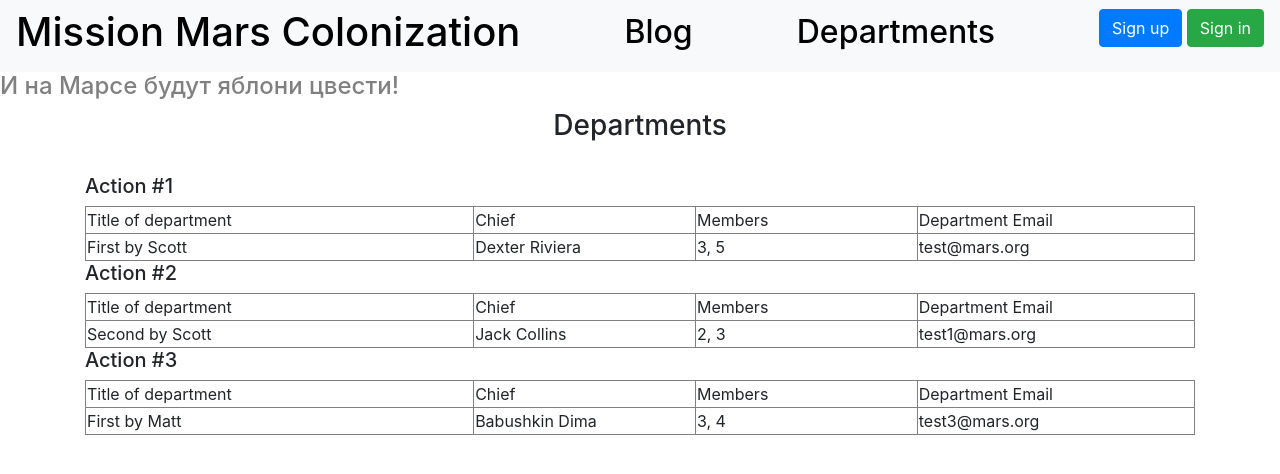
After one commit to matv3ys/flask-sqlalchemy2-git, a Flask app: page /departments in a window 1280 px wide. The commit adds this page. Shown: the top 474 px of the page. Run offline with Flask 2, Linux system fonts and the light colour scheme; data comes from the database, SQL or seed files in the repository; some libraries are stand-ins or nearby versions.

Commit message:
departments list

```diff
--- a/data/departments.py
+++ b/data/departments.py
@@ -3,7 +3,7 @@ from sqlalchemy import orm
 from .db_session import SqlAlchemyBase
 
 
-class Departments(SqlAlchemyBase):
+class Department(SqlAlchemyBase):
 
     __tablename__ = 'departments'
 
@@ -15,5 +15,6 @@ class Departments(SqlAlchemyBase):
     members = sqlalchemy.Column(sqlalchemy.String, sqlalchemy.ForeignKey("jobs.collaborators"),
                                 nullable=True)
     email = sqlalchemy.Column(sqlalchemy.String, unique=True, nullable=True)
+    creator = sqlalchemy.Column(sqlalchemy.Integer, nullable=True)
     user = orm.relation("User")
     jobs = orm.relation("Jobs")
--- a/data/users_model.py
+++ b/data/users_model.py
@@ -29,3 +29,4 @@ class User(SqlAlchemyBase, UserMixin):
     modified_date = sqlalchemy.Column(sqlalchemy.DateTime, default=datetime.datetime.now)
     news = orm.relation("News", back_populates='user')
     jobs = orm.relation("Jobs", back_populates='user')
+    deps = orm.relation("Department", back_populates='user')
--- a/main.py
+++ b/main.py
@@ -4,11 +4,11 @@ import datetime
 from data import db_session
 from data.users_model import User
 from data.jobs_model import Jobs
-from data.departments import Departments
+from data.departments import Department
 from data.news import News
 
 # импорт нужных форм
-from forms import RegisterForm, LoginForm, NewsForm, JobForm
+from forms import RegisterForm, LoginForm, NewsForm, JobForm, DepForm
 
 from flask_login import LoginManager, login_user, logout_user, login_required, current_user
 
@@ -190,6 +190,92 @@ def news_delete(id):
     return redirect('/blog')
 
 
+# список департаментов
+@app.route("/departments")
+def departments():
+    session = db_session.create_session()
+    deps = session.query(Department).all()
+    return render_template("departments.html", title="List of Departments", deps=deps)
+
+
+# добавление департамента
+@app.route('/add_dep', methods=['GET', 'POST'])
+@login_required
+def add_dep():
+    form = DepForm()
+    if form.validate_on_submit():
+        session = db_session.create_session()
+        dep = Department()
+        dep.title = form.title.data
+        dep.chief = form.chief_id.data
+        dep.members = form.members.data
+        dep.email = form.email.data
+        dep.creator = current_user.id
+        chief = session.query(User).filter(User.id == form.chief_id.data).first()
+        chief.deps.append(dep)
+        session.merge(current_user)
+        session.commit()
+        return redirect('/departments')
+    return render_template('add_dep.html', title='Add a Department',
+                           form=form)
+
+
+# редактирование департамента
+@app.route('/add_dep/<int:id>', methods=['GET', 'POST'])
+@login_required
+def edit_dep(id):
+    form = DepForm()
+    if request.method == "GET":
+        session = db_session.create_session()
+        if current_user.id == 1:
+            dep = session.query(Department).filter(Department.id == id).first()
+        else:
+            dep = session.query(Department).filter(Department.id == id,
+                                             Department.creator == current_user.id).first()
+        if dep:
+            form.title.data = dep.title
+            form.chief_id.data = dep.chief
+            form.members.data = dep.members
+            form.email.data = dep.email
+        else:
+            abort(404)
+    if form.validate_on_submit():
+        session = db_session.create_session()
+        if current_user.id == 1:
+            dep = session.query(Department).filter(Department.id == id).first()
+        else:
+            dep = session.query(Department).filter(Department.id == id,
+                                             Department.creator == current_user.id).first()
+        if dep:
+            dep.title = form.title.data
+            dep.chief = form.chief_id.data
+            dep.members = form.members.data
+            dep.email = form.email.data
+            session.commit()
+            return redirect('/departments')
+        else:
+            abort(404)
+    return render_template('add_dep.html', title='Department edit', form=form)
+
+
+# удаление департамента
+@app.route('/dep_delete/<int:id>', methods=['GET', 'POST'])
+@login_required
+def dep_delete(id):
+    session = db_session.create_session()
+    if current_user.id == 1:
+        dep = session.query(Department).filter(Department.id == id).first()
+    else:
+        dep = session.query(Department).filter(Department.id == id,
+                                         Department.creator == current_user.id).first()
+    if dep:
+        session.delete(dep)
+        session.commit()
+    else:
+        abort(404)
+    return redirect('/departments')
+
+
 # вход на сайт
 @app.route('/login', methods=['GET', 'POST'])
 def login():
--- a/templates/base.html
+++ b/templates/base.html
@@ -19,6 +19,7 @@
     <nav class="navbar navbar-light bg-light">
         <h1><a href="/" style="text-decoration: none; color: black;">Mission Mars Colonization</a></h1>
         <h2><a href="/blog" style="text-decoration: none; color: black;">Blog</a></h2>
+        <h2><a href="/departments" style="text-decoration: none; color: black;">Departments</a></h2>
         {% if current_user.is_authenticated %}
             <a class="navbar-brand" href="/logout">{{ current_user.name }}</a>
         {% else %}
--- /dev/null
+++ b/templates/departments.html
@@ -0,0 +1,35 @@
+{% extends "base.html" %}
+
+{% block content %}
+<h3 align="center">Departments</h3> <br/>
+{% if current_user.is_authenticated %}
+    <a href="add_dep" class="btn btn-secondary">Add a Department</a>
+{% endif %}
+{% for item in deps%}
+<div>
+    <h5>Action #{{item.id}}</h5>
+    <div>
+        <table border="1" width="100%">
+           <tr>
+               <td width="35%">Title of department</td>
+               <td width="20%">Chief</td>
+               <td width="20%">Members</td>
+               <td width="25%">Department Email</td>
+           </tr>
+            <tr>
+               <td>{{item.title}}</td>
+               <td>{{item.user.surname}} {{item.user.name}}</td>
+               <td>{{item.members}}</td>
+               <td>{{item.email}}</td>
+           </tr>
+        </table>
+    </div>
+    {% if current_user.is_authenticated and (current_user.id == item.creator or current_user.id == 1) %}
+        <div>
+            <a href="/add_dep/{{ item.id }}" class="btn btn-warning">Edit</a>
+            <a href="/dep_delete/{{ item.id }}" class="btn btn-danger">Delete</a>
+        </div>
+    {% endif %}
+</div>
+{% endfor %}
+{% endblock %}
```
Also changed, not shown: forms.py (+8 -0 lines), templates/add_dep.html (added, +47 -0 lines), db/mars_db.sqlite.
